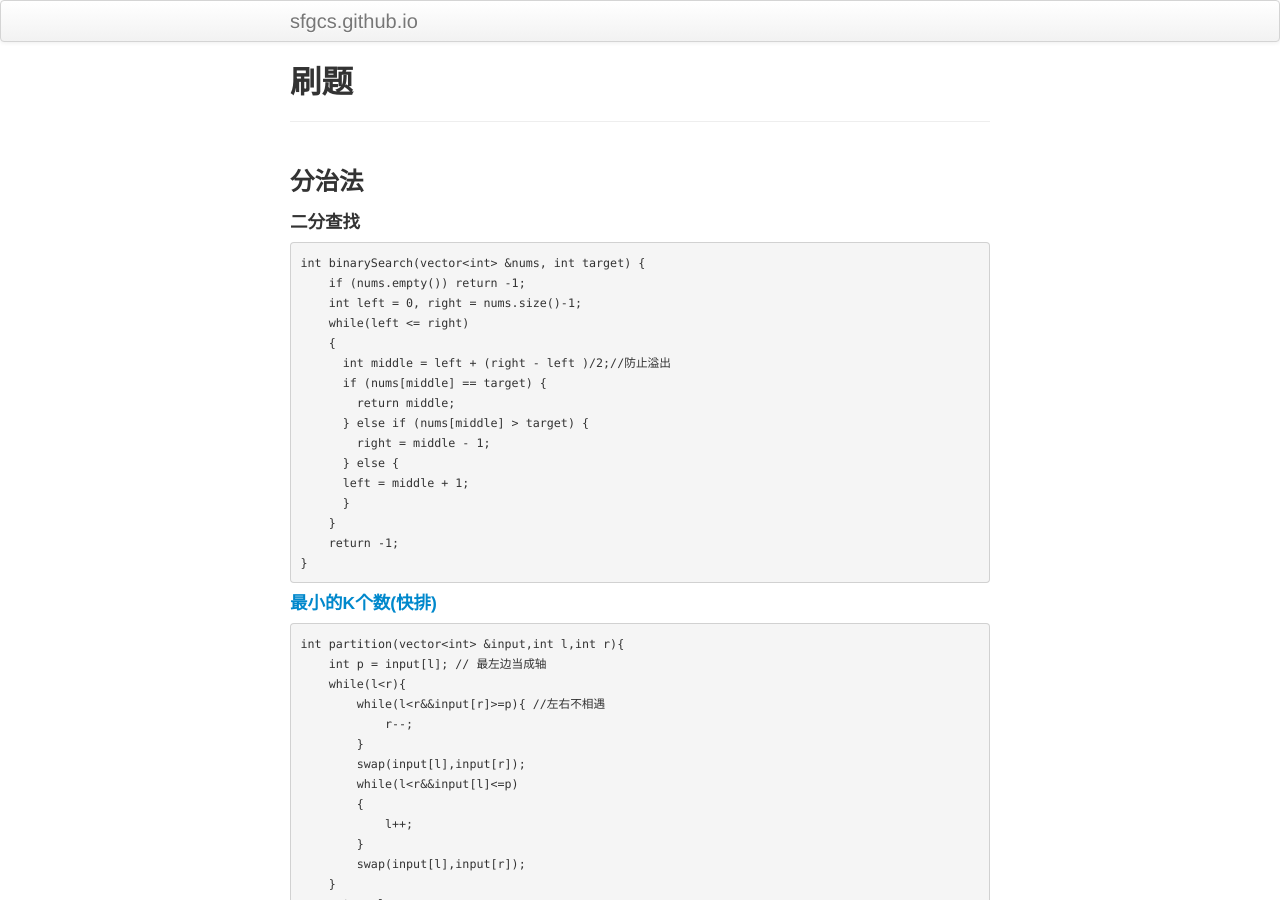
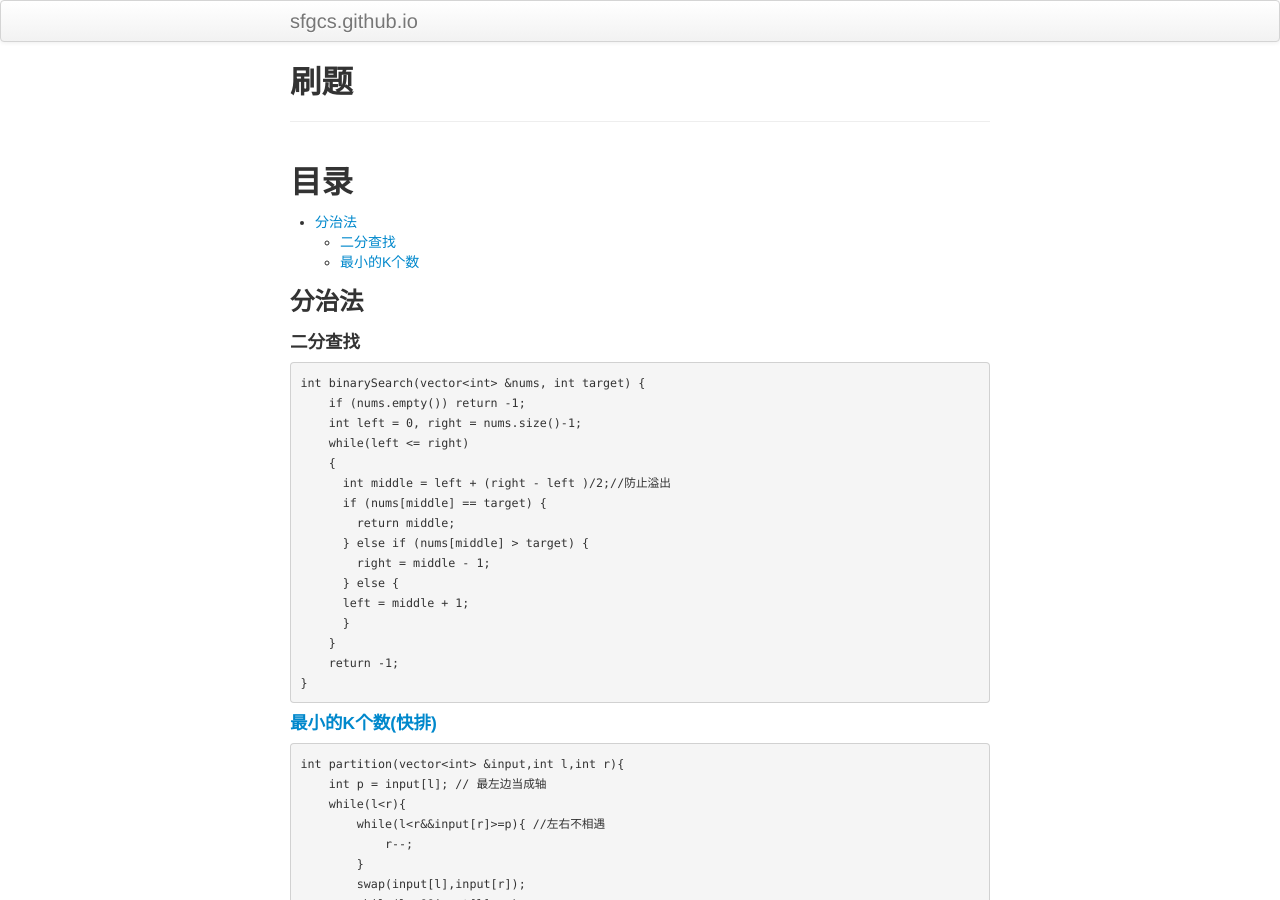
Before and after one commit to sfgcs/sfgcs.github.io, a Jekyll site: the page built from pages/leetcode.md, in a window 1280 px wide and 900 px high. Built offline with Jekyll 4.4.1, drawn with Linux system fonts in a browser that asks for light colours.

Commit message:
Update leetcode.md

````diff
--- a/pages/leetcode.md
+++ b/pages/leetcode.md
@@ -3,6 +3,11 @@ layout: page
 title: 刷题
 description:
 ---
+## 目录
+* [分治法](#分治法)
+    * [二分查找](#二分查找)
+    * [最小的K个数](#最小的K个数)
+
 ### 分治法
 #### 二分查找
 ```
````
